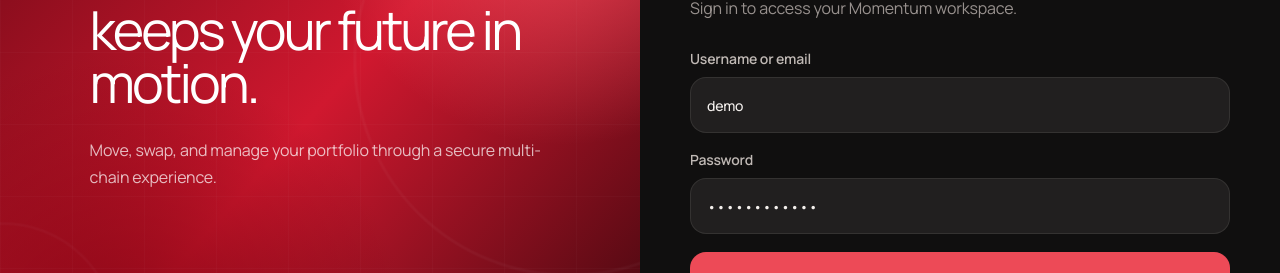
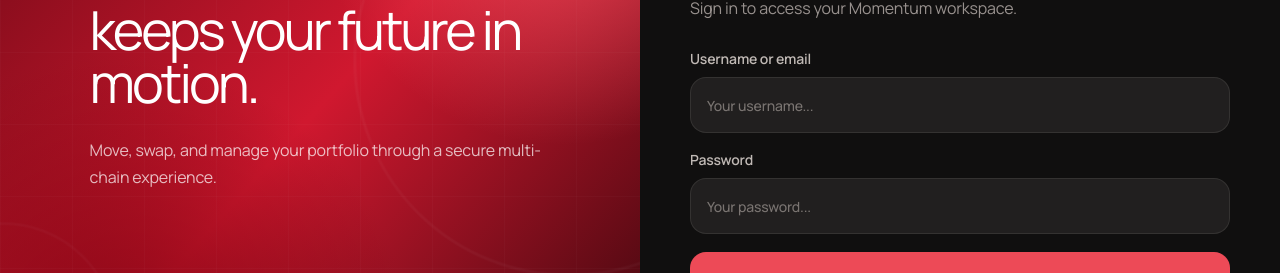
Before and after one commit to eerinessofsilence/momentum, a React (Vite) app in the folder frontend/: page /auth in a window 1280 px wide. Shown: the part 308-581 px from the top of the page. Built offline with nearby package versions, Linux system fonts and the light colour scheme; no server answers.

Commit message:
style: refine authentication and settings controls

```diff
--- a/frontend/src/index.css
+++ b/frontend/src/index.css
@@ -507,8 +507,8 @@
 .setting-row:last-child { border-bottom: 0; }
 .setting-row > span { display: flex; align-items: center; gap: var(--space-2); }
 .setting-row strong { color: var(--text); font-size: 14px; }
-.segmented-control { display: flex; padding: 3px; border: 1px solid var(--line); border-radius: 9px; background: var(--panel-raised); }
-.segmented-control button { display: flex; align-items: center; gap: var(--space-1); padding: 7px 10px; border: 0; background: transparent; color: var(--muted); cursor: pointer; border-radius: 9px; font-size: 12px; font-weight: 500; }
+.segmented-control { display: flex; height: 36px; padding: 2px; border: 1px solid var(--line); border-radius: 9px; background: var(--panel-raised); box-sizing: border-box; }
+.segmented-control button { min-height: 30px; height: 30px; display: flex; align-items: center; gap: var(--space-1); padding: 0 10px; border: 0; background: transparent; color: var(--muted); cursor: pointer; border-radius: 7px; font-size: 12px; font-weight: 500; }
 .segmented-control button.active { color: #fff; }
 .segmented-control .ui-tabs__indicator { border-radius: 9px; }
 /* The knob overshoots slightly on its way across and the track colour trails
--- a/frontend/src/pages/AuthPage.tsx
+++ b/frontend/src/pages/AuthPage.tsx
@@ -9,9 +9,9 @@
   const { user, login, register } = useAuth();
   const [mode, setMode] = useState<"login" | "register">("login");
   const [name, setName] = useState("");
-  const [username, setUsername] = useState("demo");
+  const [username, setUsername] = useState("");
   const [email, setEmail] = useState("");
-  const [password, setPassword] = useState("Momentum123!");
+  const [password, setPassword] = useState("");
   const [error, setError] = useState("");
   const [busy, setBusy] = useState(false);
 
--- a/frontend/src/pages/SettingsPage.tsx
+++ b/frontend/src/pages/SettingsPage.tsx
@@ -74,7 +74,7 @@
           {lookupError && <Notice variant="danger">{lookupError}</Notice>}
         </SettingsSection>
         <SettingsSection title="Contact Momentum">
-          <div className="contact-grid"><a href={`mailto:${config.support_email}`} className="contact-card"><span><Mail /></span><div><strong>Email</strong><small>{config.support_email}</small></div><ExternalLink size={16} /></a><a href="https://t.me/momentum_support" target="_blank" rel="noreferrer" className="contact-card"><span><AtSign /></span><div><strong>Telegram</strong><small>{config.support_telegram}</small></div><ExternalLink size={16} /></a></div>
+          <div className="contact-grid"><a href={`mailto:${config.support_email}`} className="contact-card"><span><Mail size={24} /></span><div><strong>Email</strong><small>{config.support_email}</small></div><ExternalLink size={16} /></a><a href="https://t.me/momentum_support" target="_blank" rel="noreferrer" className="contact-card"><span><AtSign size={24} /></span><div><strong>Telegram</strong><small>{config.support_telegram}</small></div><ExternalLink size={16} /></a></div>
         </SettingsSection>
         <div className="settings-footer"><Button variant="danger" onClick={signOut}><LogOut size={16} /> Sign out</Button><span>Momentum v{config.version}</span></div>
       </Card>
```
